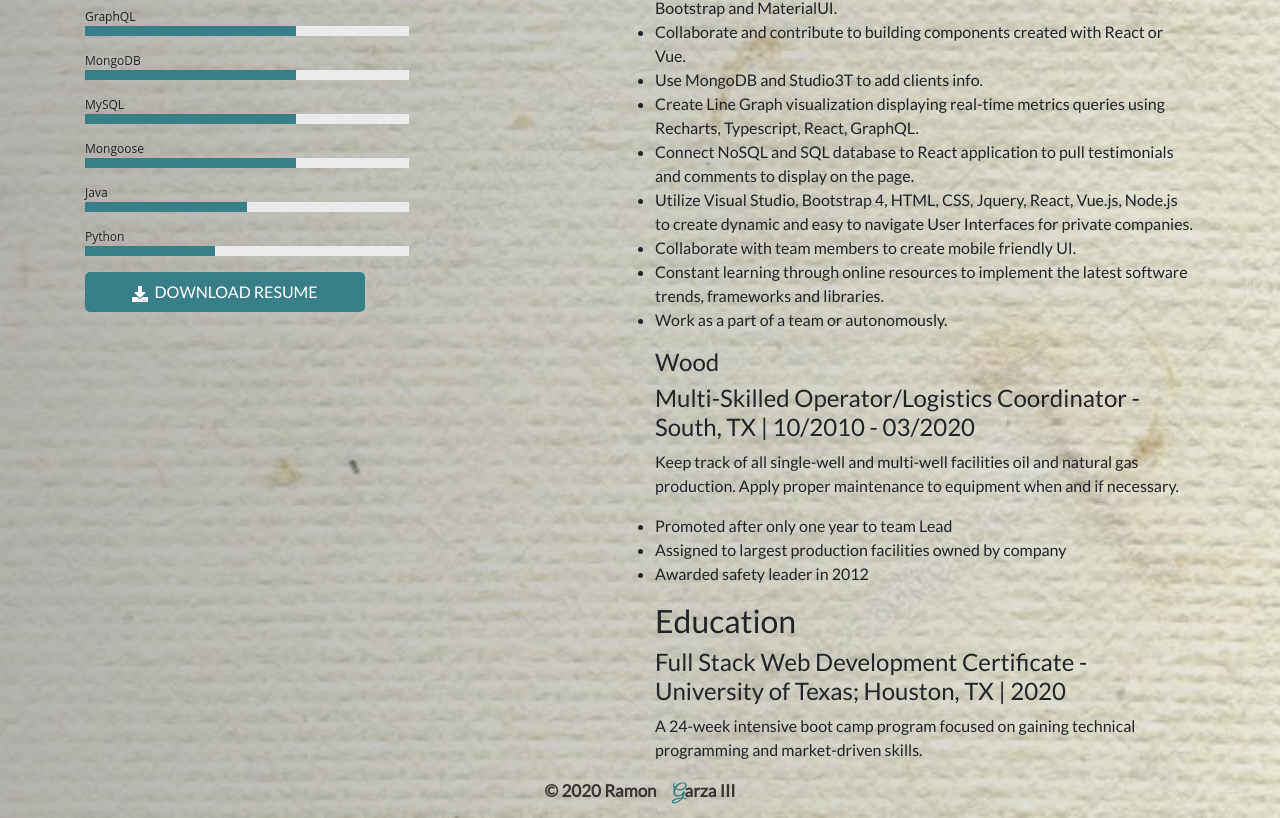
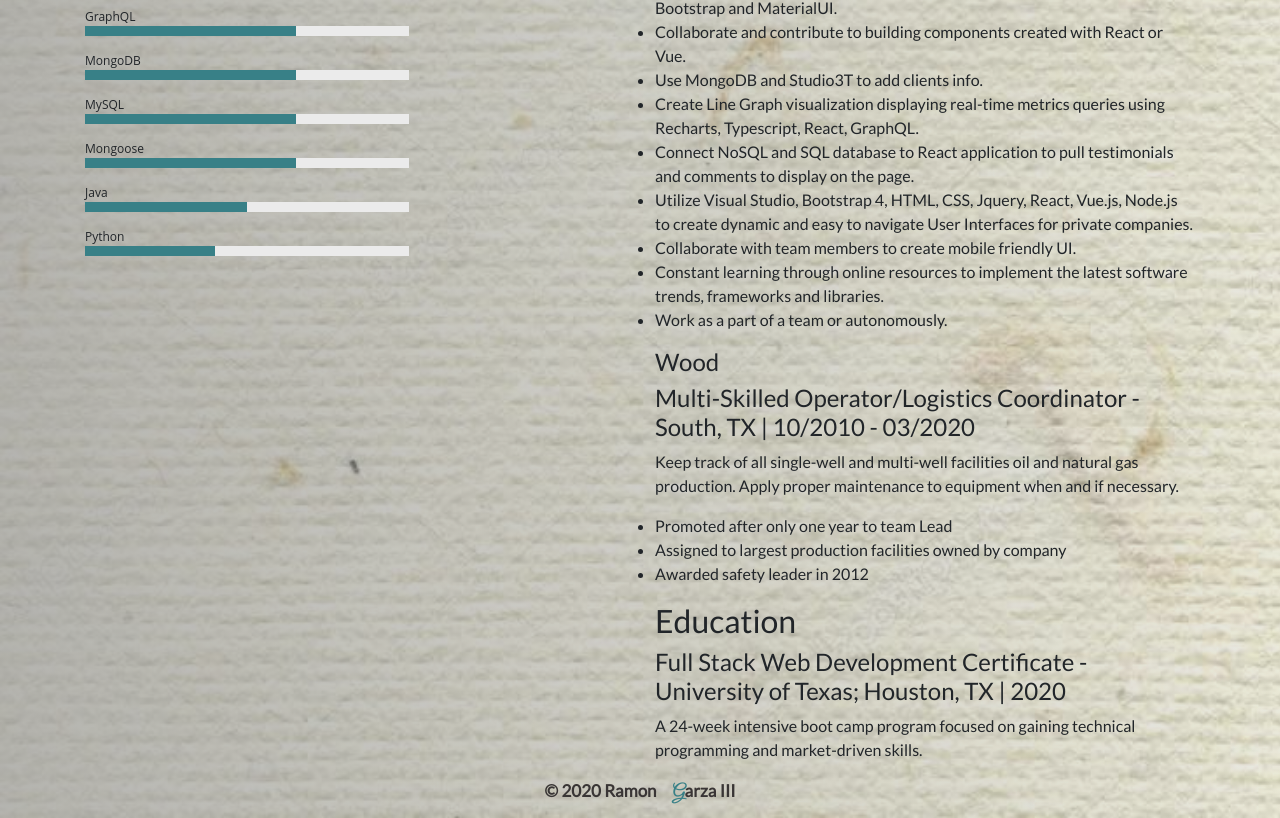
Before and after one commit to Ramong06/portfolio-website, a React (Create React App) app: page /resume in a window 1280 px wide. Shown: the part 970-1788 px from the top of the page. Built offline with nearby package versions, Linux system fonts and the light colour scheme; the HTML template or start-up script is replaced by a standard one.

Commit message:
removed download resume button

```diff
--- a/src/pages/Resume.js
+++ b/src/pages/Resume.js
@@ -46,12 +46,12 @@ const Resume = () => {
                     <SkillsBar name="Java" value={50} />
                     <SkillsBar name="Python" value={40} />
                     </div>
-                    <a href='' download="ramon-resume">
+                    {/* <a href='' download="ramon-resume">
                         <button className="resume-btn" type="button">
                         <FaIcons.FaDownload />
                         &nbsp; DOWNLOAD RESUME
                         </button>
-                    </a>
+                    </a> */}
                 </Col>
                 <Col size="md-8 sm-6 justify-content-md-center">
                 <div>
```
